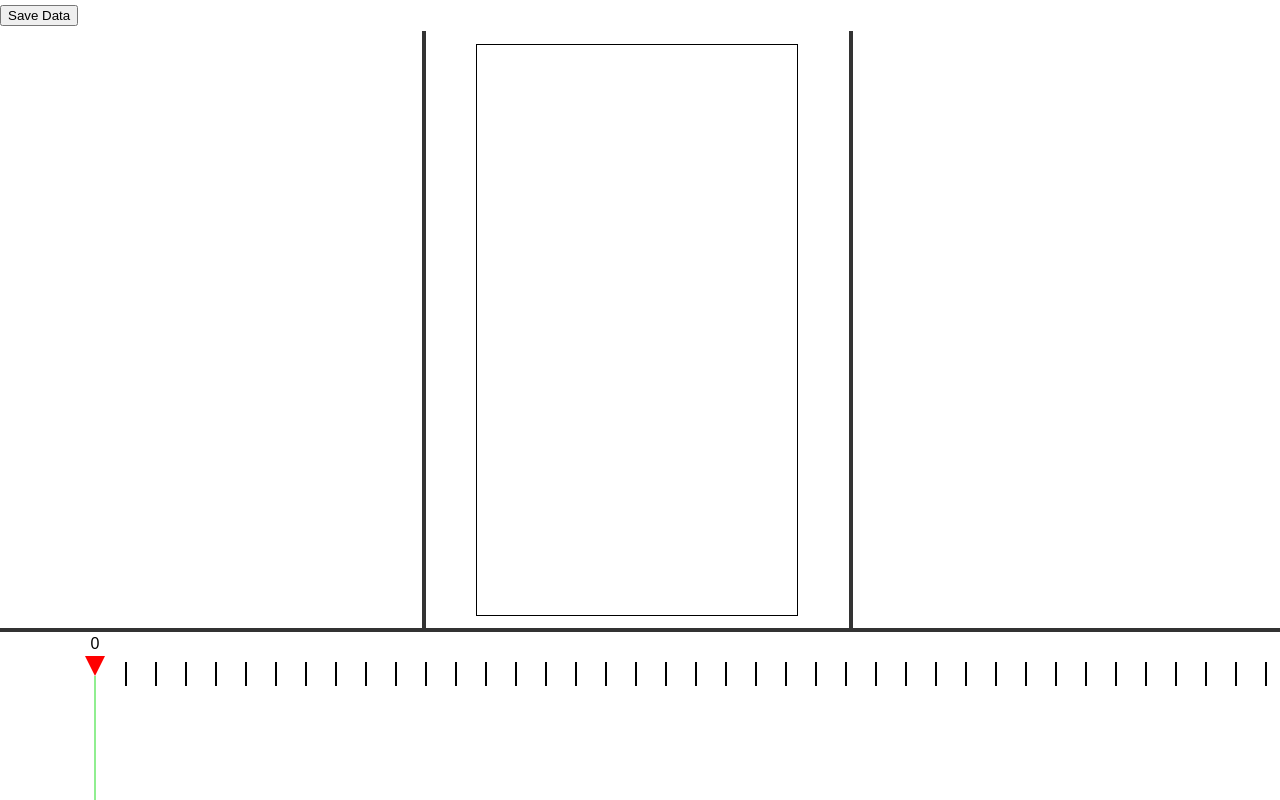
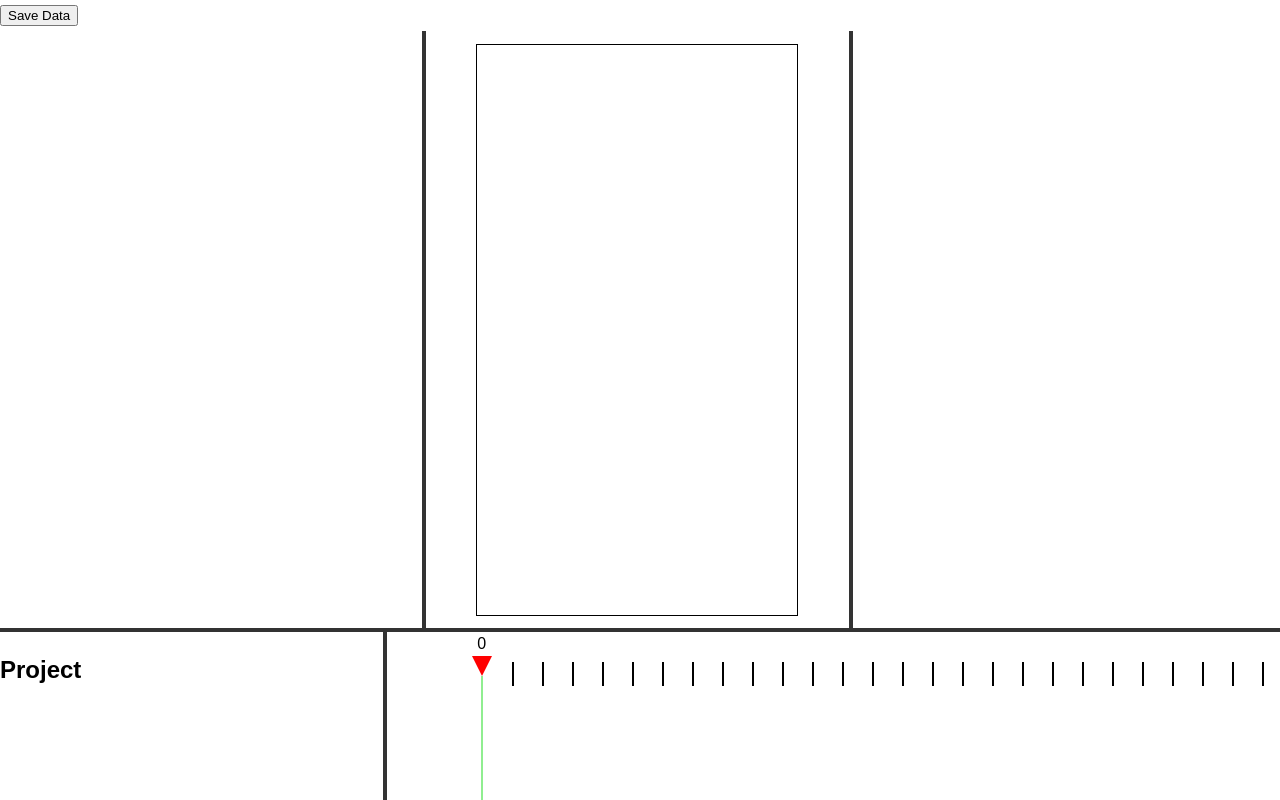
Before and after one commit to artemiomorales/maestro-web, a React (Vite) app: page / in a window 1280 px wide. Built offline with nearby package versions, Linux system fonts and the light colour scheme.

Commit message:
Add project window to editor

```diff
--- a/package.json
+++ b/package.json
@@ -9,7 +9,7 @@
     "build": "vite build",
     "lint": "eslint .",
     "preview": "vite preview",
-    "watch-build": "nodemon --watch src --watch public --watch maestro-web.php --ext js,jsx,ts,tsx,php,scss --exec \"npm run build\""
+    "watch-build": "nodemon --watch src --watch public --watch maestro-web.php --ext js,jsx,ts,tsx,php,scss,css --exec \"npm run build\""
   },
   "dependencies": {
     "@reduxjs/toolkit": "^2.2.7",
--- a/src/components/Controls.tsx
+++ /dev/null
@@ -1,9 +0,0 @@
-const Controls = () => {
-    return (
-      <div className="controls">
-
-      </div>
-    );
-  };
-
-  export default Controls;
--- a/src/components/Editor.tsx
+++ b/src/components/Editor.tsx
@@ -1,24 +1,26 @@
 import { useEffect, useRef, useState } from 'react';
 import Preview from './Preview';
 import Timeline from './Timeline';
-import Controls from './Controls';
 import Hierarchy from './Hierarchy';
 import Inspector from './Inspector';
 import {
     setTopLeftResizerDelta,
     setTopRightResizerDelta,
     setBottomResizerDelta,
+    setBottomLeftResizerDelta,
     setResizerActive
 } from '../redux/slices/windowSlice';
 import { useDispatch, useSelector } from 'react-redux';
 import { EditorContextProvider } from '../context/EditorContextProvider';
+import Project from './Project';
 
 const Editor = () => {
     const {
         resizerActive,
         topLeftResizerDelta,
         topRightResizerDelta,
-        bottomResizerDelta
+        bottomResizerDelta,
+        bottomLeftResizerDelta
     } = useSelector( (state: any) => state.window);
 
     const dispatch = useDispatch();
@@ -55,6 +57,10 @@ const Editor = () => {
             case "bottom":
             dispatch(setBottomResizerDelta( startYDrag - e.clientY));
             break;
+
+            case "bottomLeft":
+            dispatch(setBottomLeftResizerDelta( (startXDrag - e.clientX) * -1));
+            break;
         }
     }
 
@@ -65,7 +71,7 @@ const Editor = () => {
             topWidgetRef.current.style.flexBasis = `${topWidgetHeight - bottomResizerDelta}px`;
             topWidgetRef.current.style.height = `${topWidgetHeight - bottomResizerDelta}px`;
         }
-    }, [topLeftResizerDelta, topRightResizerDelta, bottomResizerDelta, resizerActive, bottomWidgetHeight, topWidgetHeight]);
+    }, [topLeftResizerDelta, topRightResizerDelta, bottomResizerDelta, bottomLeftResizerDelta, resizerActive, bottomWidgetHeight, topWidgetHeight]);
 
     const handleMouseUp = () => {
         dispatch(setResizerActive(null));
@@ -88,6 +94,7 @@ const Editor = () => {
                     <div className="resizer resizer-ew top-left-resizer"
                         onMouseDown={ (e) => {
                             dispatch(setResizerActive("topLeft"));
+                            dispatch(setTopLeftResizerDelta(0));
                             setStartXDrag(e.clientX);
                         }}
                     ></div>
@@ -95,6 +102,7 @@ const Editor = () => {
                     <div className="resizer resizer-ew top-right-resizer"
                         onMouseDown={ (e) => {
                             dispatch(setResizerActive("topRight"));
+                            dispatch(setTopRightResizerDelta(0));
                             setStartXDrag(e.clientX);
                         }}
                     ></div>
@@ -103,11 +111,19 @@ const Editor = () => {
                 <div className="resizer resizer-ns bottom-resizer"
                     onMouseDown={ (e) => {
                         dispatch(setResizerActive("bottom"));
+                        dispatch(setBottomResizerDelta(0));
                         setStartYDrag(e.clientY);
                     }}
                 ></div>
                 <div className="widget-bottom" ref={bottomWidgetRef}>
-                    <Controls />
+                    <Project />
+                    <div className="resizer resizer-ew bottom-left-resizer"
+                        onMouseDown={ (e) => {
+                            dispatch(setResizerActive("bottomLeft"));
+                            dispatch(setBottomLeftResizerDelta(0));
+                            setStartXDrag(e.clientX);
+                        }}
+                    ></div>
                     <Timeline />
                 </div>
             </div>
--- /dev/null
+++ b/src/components/Project.tsx
@@ -0,0 +1,32 @@
+import { useEffect, useRef, useState } from "react";
+import { useSelector } from "react-redux";
+
+const Project = () => {
+    const {
+        resizerActive,
+        bottomLeftResizerDelta
+    } = useSelector( (state: any) => state.window);
+
+    const projectRef = useRef<HTMLDivElement>(null);
+    const [projectWidth, setProjectWidth] = useState<number>(0)
+
+    useEffect(() => {
+        if (projectRef.current) {
+            setProjectWidth(projectRef.current.offsetWidth);
+        }
+    }, [ resizerActive ]);
+
+    useEffect(() => {
+        if (projectRef.current && resizerActive === "bottomLeft") {
+            projectRef.current.style.flexBasis = `${projectWidth + bottomLeftResizerDelta}px`;
+        }
+    }, [resizerActive, projectWidth, bottomLeftResizerDelta]);
+
+    return (
+      <div className="project" ref={projectRef}>
+        <h2>Project</h2>
+      </div>
+    );
+  };
+
+  export default Project;
--- a/src/components/Timeline.tsx
+++ b/src/components/Timeline.tsx
@@ -13,7 +13,6 @@ interface DraggingClipOffsets {
 
 type ClipAction = 'translate' | 'resizeStart' | 'resizeEnd';
 
-
 const Timeline = () => {
   const dispatch = useDispatch();
   const { previewIframeRef } = useContext(EditorContext);
@@ -25,23 +24,39 @@ const Timeline = () => {
   const [ interval, setInterval ] = useState<number>(30);
   const timelineRef = useRef<HTMLDivElement>(null);
   const clipWindowRef = useRef<HTMLTableCellElement>(null);
+  const [timelineWidth, setTimelineWidth] = useState<number>(0)
 
   const {
     scene,
     selectedSequence,
     currentTime,
     selectedTracks,
-} = useSelector( (state: RootState) => {
-  return state.editor;
-});
+  } = useSelector( (state: RootState) => {
+    return state.editor;
+  });
+
+  const {
+    resizerActive,
+    bottomLeftResizerDelta
+  } = useSelector( (state: any) => state.window);
 
   const selectedClips = useSelector(getSelectedClips);
 
-// console.log("selectedSequence", selectedSequence);
-// console.log("selectedClips", selectedClips);
 
-const approximatelyEqual = (v1: number, v2: number, epsilon = 0.001) =>
-  Math.abs(v1 - v2) < epsilon;
+  const approximatelyEqual = (v1: number, v2: number, epsilon = 0.001) =>
+    Math.abs(v1 - v2) < epsilon;
+
+  useEffect(() => {
+      if (timelineRef.current) {
+          setTimelineWidth(timelineRef.current.offsetWidth);
+      }
+  }, [ resizerActive ]);
+
+  useEffect(() => {
+      if (timelineRef.current && resizerActive === "bottomLeft") {
+          timelineRef.current.style.flexBasis = `${timelineWidth + (bottomLeftResizerDelta * -1 )}px`;
+      }
+  }, [resizerActive, timelineWidth, bottomLeftResizerDelta]);
 
   useEffect(() => {
     if (clipWindowRef.current && timelineRef.current) {
--- a/src/index.scss
+++ b/src/index.scss
@@ -29,80 +29,6 @@ body {
     position: relative;
     width: 100%;
     height: 100%;
-}
-
-.timeline {
-    bottom: 0;
-    left: 0;
-    width: 100%;
-    height: 100%;
-    padding: 30px 20px 10px;
-    z-index: 9999;
-    overflow: scroll;
-
-    .timeline-header,
-    .track {
-        white-space: nowrap;
-
-        > * {
-            display: inline-block;
-        }
-    }
-
-    .track {
-        height: 25px;
-    }
-
-    .clip-window {
-        position: relative;
-        width: 3000px;
-        margin-left: 75px;
-    }
-
-    .clip-container {
-        position: relative;
-        height: 100%;
-
-        .clip {
-            border: 1px solid #000;
-            background: gray;
-            position: absolute;
-            height: 100%;
-
-            &.selected {
-                background: lightblue;
-            }
-
-            .clip-handle {
-                height: 100%;
-                cursor: ew-resize;
-                position: absolute;
-                width: 5px;
-            }
-
-            .clip-left-handle {
-                left: 0;
-            }
-
-            .clip-right-handle {
-                right: 0;
-            }
-        }
-    }
-
-    .hash {
-        position: absolute;
-        top: 0;
-        left: 0;
-        width: 2px;
-        height: 100%;
-        background: #000;
-    }
-
-    .track-label {
-        position: relative;
-        width: 75px;
-    }
 }
 
 .play {
@@ -254,8 +180,90 @@ body {
 }
 
 .widget-bottom {
+    display: flex;
     flex-basis: 25%;
 }
+
+.project {
+    flex-basis: 30%;
+}
+
+.timeline {
+    bottom: 0;
+    left: 0;
+    width: 100%;
+    height: 100%;
+    padding: 30px 20px 10px;
+    z-index: 9999;
+    overflow: scroll;
+    flex-basis: 70%;
+    flex-grow: 1;
+
+    .timeline-header,
+    .track {
+        white-space: nowrap;
+
+        > * {
+            display: inline-block;
+        }
+    }
+
+    .track {
+        height: 25px;
+    }
+
+    .clip-window {
+        position: relative;
+        width: 3000px;
+        margin-left: 75px;
+    }
+
+    .clip-container {
+        position: relative;
+        height: 100%;
+
+        .clip {
+            border: 1px solid #000;
+            background: gray;
+            position: absolute;
+            height: 100%;
+
+            &.selected {
+                background: lightblue;
+            }
+
+            .clip-handle {
+                height: 100%;
+                cursor: ew-resize;
+                position: absolute;
+                width: 5px;
+            }
+
+            .clip-left-handle {
+                left: 0;
+            }
+
+            .clip-right-handle {
+                right: 0;
+            }
+        }
+    }
+
+    .hash {
+        position: absolute;
+        top: 0;
+        left: 0;
+        width: 2px;
+        height: 100%;
+        background: #000;
+    }
+
+    .track-label {
+        position: relative;
+        width: 75px;
+    }
+}
+
 
 .resizer {
     background-color: #333;
--- a/src/redux/slices/windowSlice.ts
+++ b/src/redux/slices/windowSlice.ts
@@ -5,6 +5,7 @@ const initialState: WindowState = {
     topLeftResizerDelta: 0,
     topRightResizerDelta: 0,
     bottomResizerDelta: 0,
+    bottomLeftResizerDelta: 0,
     previewWindowHeight: 0,
     resizerActive: null,
 };
@@ -13,7 +14,7 @@ const windowSlice = createSlice({
   name: 'window',
   initialState,
   reducers: {
-    setResizerActive: (state, action: PayloadAction<"topLeft" | "topRight" | "bottom" | null>) => {
+    setResizerActive: (state, action: PayloadAction<"topLeft" | "topRight" | "bottom" | "bottomLeft" | null>) => {
         state.resizerActive = action.payload;
     },
     setTopLeftResizerDelta: (state, action: PayloadAction<number>) => {
@@ -24,6 +25,9 @@ const windowSlice = createSlice({
     },
     setBottomResizerDelta: (state, action: PayloadAction<number>) => {
         state.bottomResizerDelta = action.payload;
+    },
+    setBottomLeftResizerDelta: (state, action: PayloadAction<number>) => {
+        state.bottomLeftResizerDelta = action.payload;
     },
     setPreviewWindowHeight: (state, action: PayloadAction<number>) => {
         state.previewWindowHeight = action.payload;
@@ -36,6 +40,7 @@ export const {
     setTopLeftResizerDelta,
     setTopRightResizerDelta,
     setBottomResizerDelta,
+    setBottomLeftResizerDelta,
     setPreviewWindowHeight,
 } = windowSlice.actions;
 
--- a/src/redux/types.ts
+++ b/src/redux/types.ts
@@ -18,8 +18,9 @@ export interface WindowState {
     topLeftResizerDelta: number;
     topRightResizerDelta: number;
     bottomResizerDelta: number;
+    bottomLeftResizerDelta: number;
     previewWindowHeight: number;
-    resizerActive: "topLeft" | "topRight" | "bottom" | null;
+    resizerActive: "topLeft" | "topRight" | "bottom" | "bottomLeft" | null;
 }
 
 export interface Vector2 {
```
